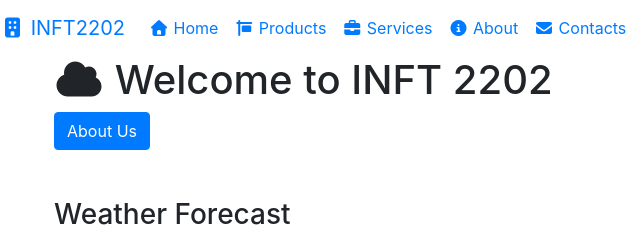
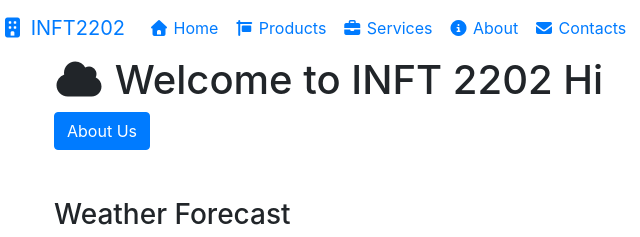
Before and after one commit to neilavanv/neilavanv.github.io, a plain HTML site: page index.html in a window 1280 px wide. Shown: the top 237 px of the page, 31-671 px from the left. Drawn offline with nearby package versions, Linux system fonts and the light colour scheme; no server answers.

Commit message:
commit index

```diff
--- a/index.html
+++ b/index.html
@@ -13,7 +13,7 @@
 
 <main class="container">
     <h1><i class="fa-solid fa-cloud"></i>
-        Welcome to INFT 2202</h1>
+        Welcome to INFT 2202 Hi</h1>
     <button id="AboutUsBtn" class="btn btn-primary">About Us</button>
 
     <div id="weather" class="mt-5">
```
